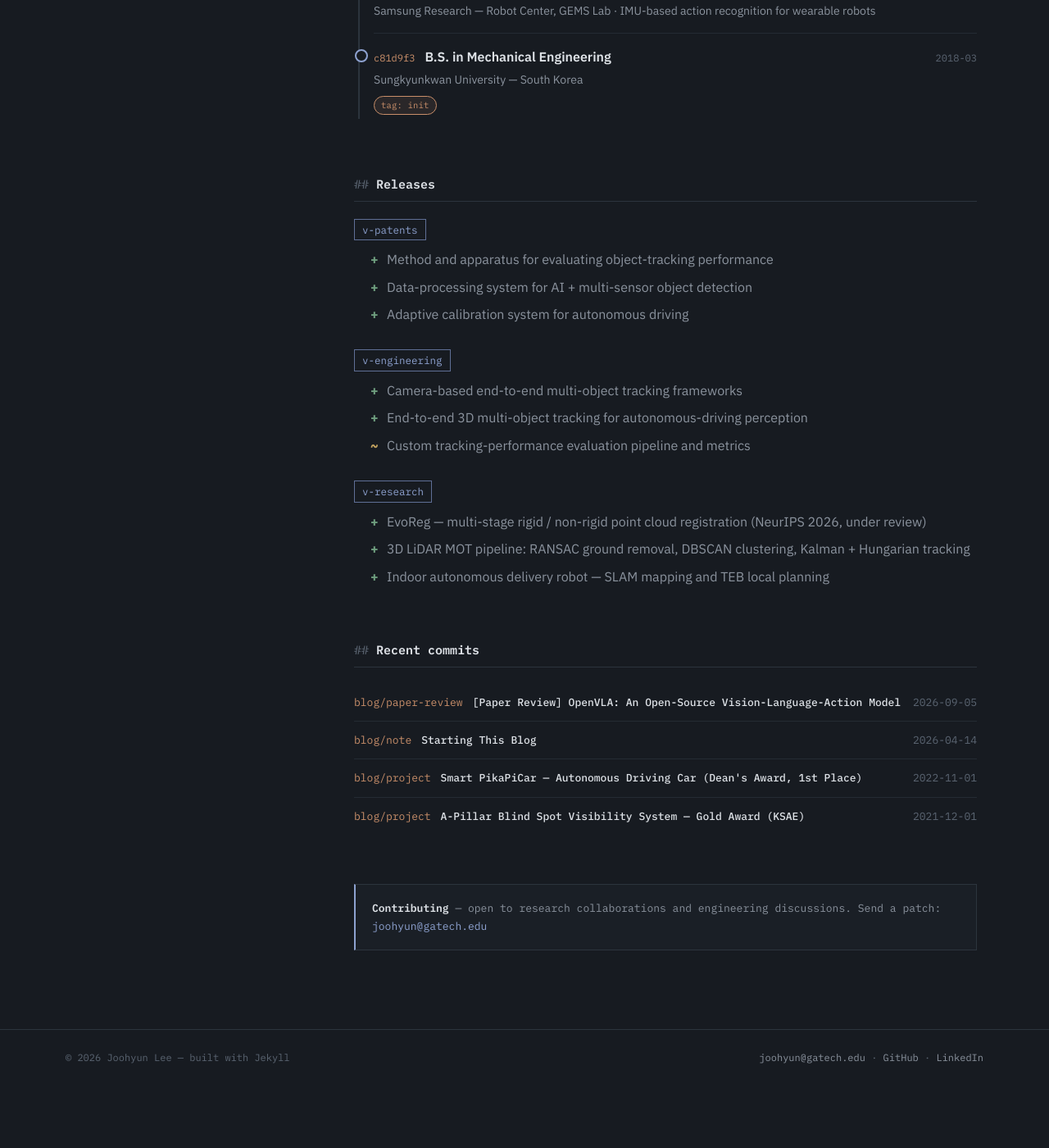
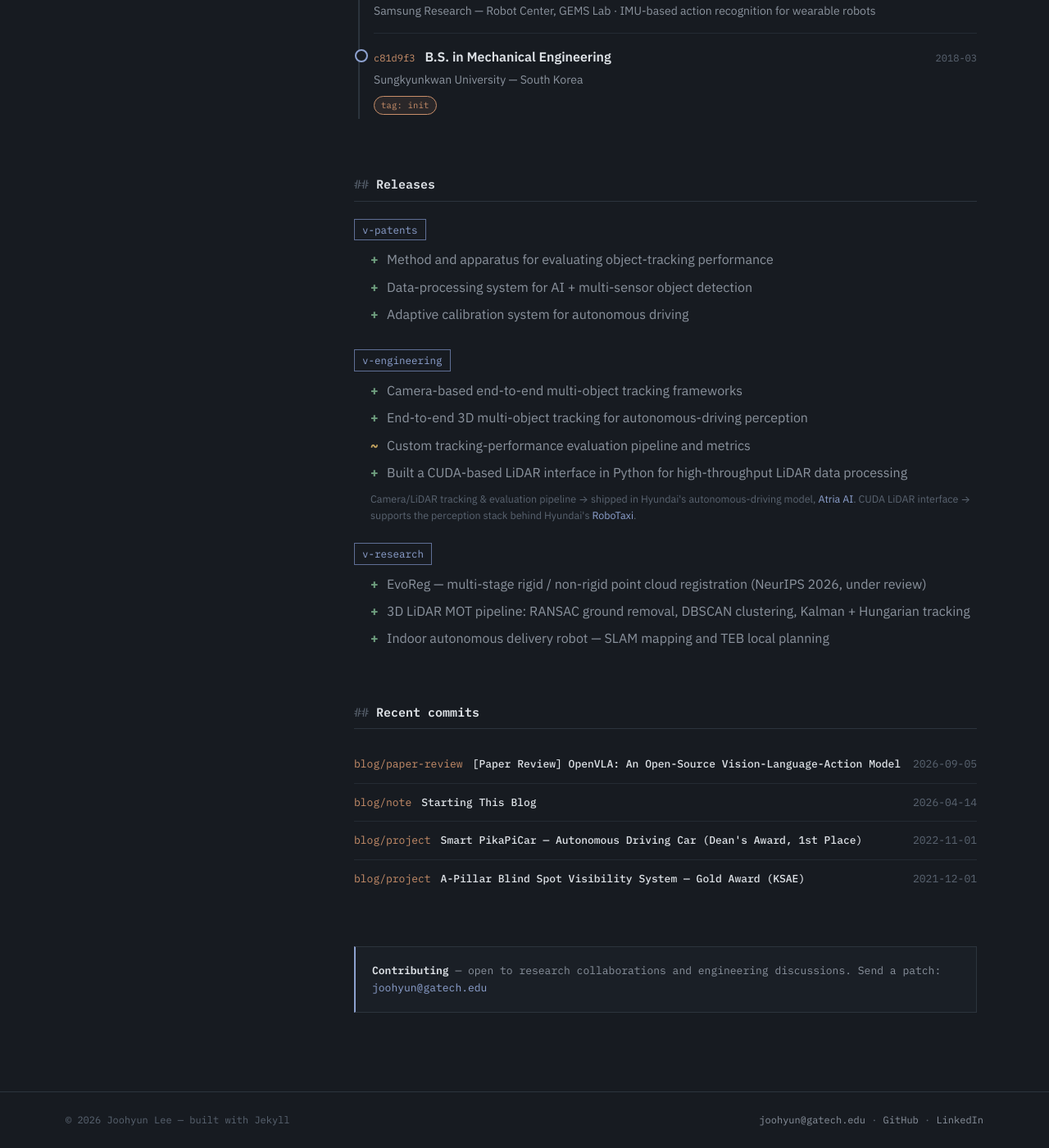
Before and after one commit to curiousLionH/curiousLionH.github.io, a Jekyll site: the page built from index.md, in a window 1280 px wide and 1400 px high, scrolled down 1472 px. Shown: the whole window at 82% size. Built offline with Jekyll 4.4.1, drawn with Linux system fonts in a browser that asks for light colours; before the commit the page ends 2796 px from its top, so only the background shows below that.

Commit message:
Link Hyundai engineering work to shipped outcomes (Atria AI, RoboTaxi)
Add CUDA-based LiDAR interface bullet and a note tying the
camera/LiDAR tracking work to Atria AI and the LiDAR interface to
the RoboTaxi perception stack.

Co-Authored-By: Claude Sonnet 5 <noreply@anthropic.com>

```diff
--- a/assets/css/style.css
+++ b/assets/css/style.css
@@ -421,6 +421,8 @@ a:hover { color: var(--yellow); }
 .release li { margin: 0 0 7px; color: var(--muted); position: relative; padding-left: 20px; }
 .release li::before { content: "+"; position: absolute; left: 0; color: var(--add); font-family: var(--mono); font-weight: 700; }
 .release li.changed::before { content: "~"; color: var(--change); }
+.release__note { margin: 8px 0 0; padding-left: 20px; font-size: 12.5px; color: var(--dim); }
+.release__note a { color: var(--accent); }
 
 /* ---------- Commit list (recent posts) ---------- */
 
--- a/index.md
+++ b/index.md
@@ -133,7 +133,14 @@ description: >-
         <li>Camera-based end-to-end multi-object tracking frameworks</li>
         <li>End-to-end 3D multi-object tracking for autonomous-driving perception</li>
         <li class="changed">Custom tracking-performance evaluation pipeline and metrics</li>
+        <li>Built a CUDA-based LiDAR interface in Python for high-throughput LiDAR data processing</li>
       </ul>
+      <p class="release__note">
+        Camera/LiDAR tracking &amp; evaluation pipeline &rarr; shipped in Hyundai's autonomous-driving
+        model, <a href="https://www.youtube.com/watch?v=-7BEzmdrlcU" target="_blank" rel="noopener">Atria AI</a>.
+        CUDA LiDAR interface &rarr; supports the perception stack behind Hyundai's
+        <a href="https://www.hyundaimotorgroup.com/ko/story/CONT0000000000002058" target="_blank" rel="noopener">RoboTaxi</a>.
+      </p>
     </div>
     <div class="release">
       <span class="release__ver">v-research</span>
```
